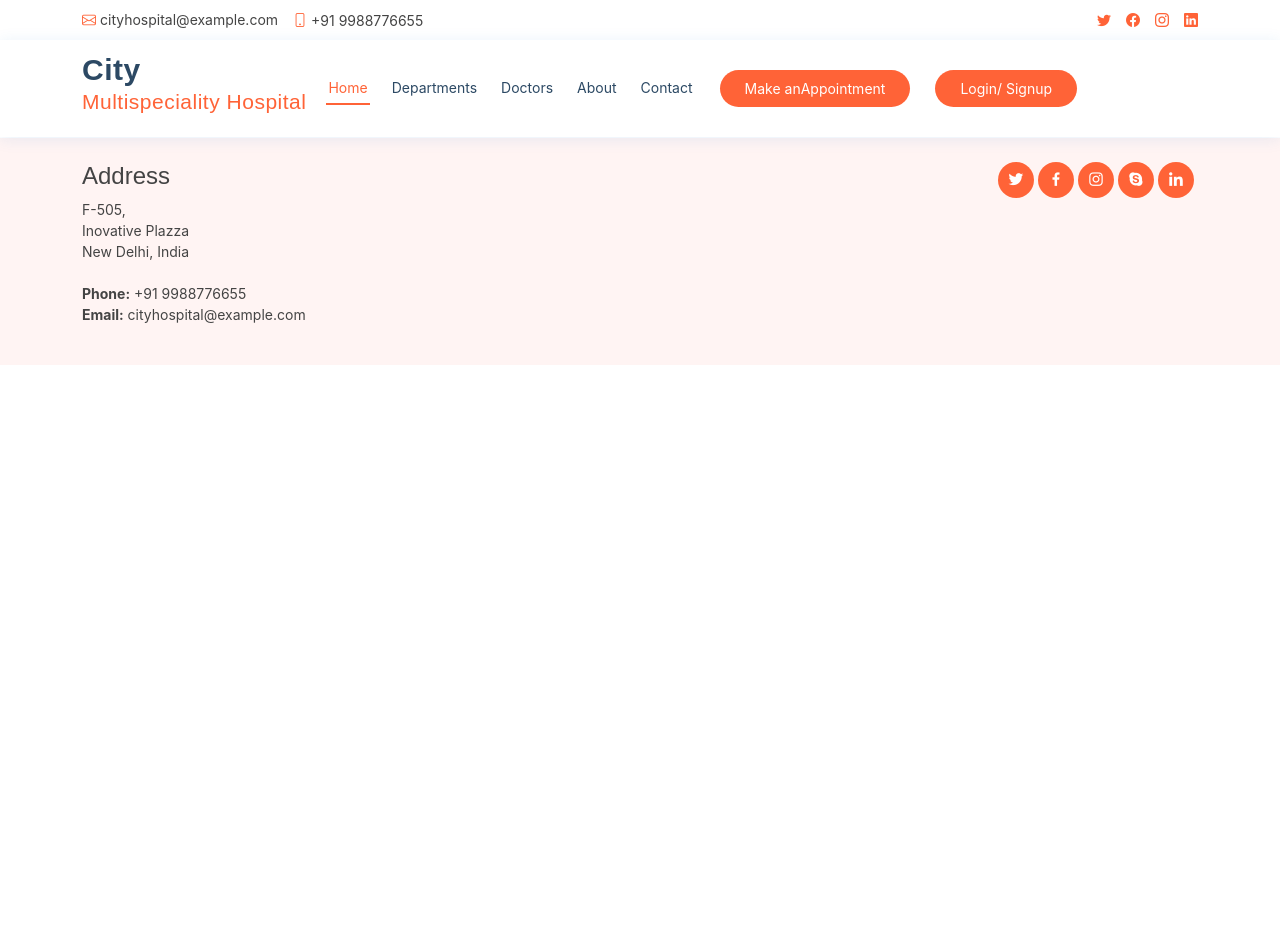
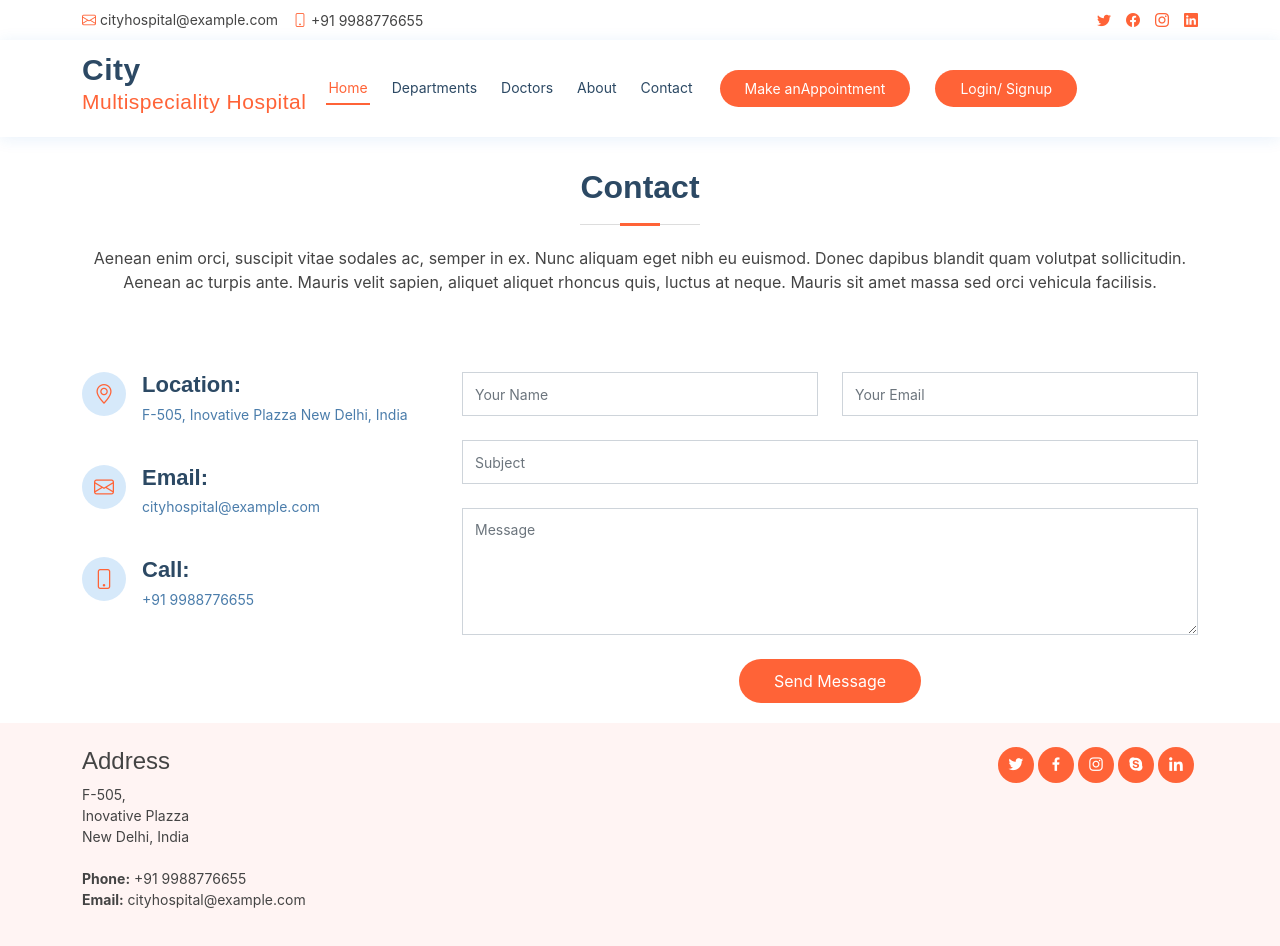
Before and after one commit to divyesh1707/cityhospital, a React (Create React App) app: page /Contact1 in a window 1280 px wide. Shown: the top 946 px of the page. Before the commit the page ends 800 px from the top, so only its background shows below. Built offline with nearby package versions, Linux system fonts and the light colour scheme.

Commit message:
23-06-Validation-Formik & Yup

```diff
--- a/package.json
+++ b/package.json
@@ -11,7 +11,8 @@
     "react-dom": "^18.2.0",
     "react-router-dom": "^6.13.0",
     "react-scripts": "5.0.1",
-    "web-vitals": "^2.1.4"
+    "web-vitals": "^2.1.4",
+    "yup": "^1.2.0"
   },
   "scripts": {
     "start": "react-scripts start",
--- a/src/App.js
+++ b/src/App.js
@@ -3,7 +3,7 @@ import Footer from './Component/Footer';
 import Home from './Container/Home';
 import About from './Container/About';
 import Appointment from './Container/Appointment';
-import Contact from './Container/Contact';
+import Contact from './Container/Contact1';
 import Departments from './Container/Department';
 import Doctors from './Container/Doctors';
 import { Routes, Route } from 'react-router-dom';
@@ -13,6 +13,7 @@ import VisitingDoctors from './Container/VisitingDoctors';
 import NotFound from './Container/NotFound';
 import ForgotPass from './Container/ForgotPass';
 import Auth1 from './Container/Auth1';
+import Contact1 from './Container/Contact1';
 
 function App() {
   return (
@@ -23,7 +24,7 @@ function App() {
         <Route path="/Department" element={<Departments />} />
         <Route path="/Doctors" element={<Doctors />} />
         <Route path="/About" element={<About />} />
-        <Route path="/Contact" element={<Contact/>} />
+        <Route path="/Contact1" element={<Contact1/>} />
         <Route path="/Appointment" element={<Appointment />} />
         {/* <Route path="/Auth" element={<Auth/>}/> */}
         {/* <Route path="/Doctor/:id" element={<Doctor/>}/>
--- a/src/Component/Header.js
+++ b/src/Component/Header.js
@@ -32,7 +32,7 @@ function Header(props) {
                             <li><Link className="nav-link scrollto" to={"/Department"}>Departments</Link></li>
                             <li><Link className="nav-link scrollto" to={"/Doctors"}>Doctors</Link></li>
                             <li><Link className="nav-link scrollto " to={"/About"}>About</Link></li>
-                            <li><Link className="nav-link scrollto" to={"/Contact"}>Contact</Link></li>
+                            <li><Link className="nav-link scrollto" to={"/Contact1"}>Contact</Link></li>
                             {/* <li><Link className="nav-link scrollto" to={"/Appointment"}>Appointment</Link></li> */}
                             {/* <li><Link className="nav-link scrollto" to={"/Auth"}>Auth</Link></li> */}
                         </ul>
--- a/src/Container/Contact.js
+++ b/src/Container/Contact.js
@@ -9,31 +9,33 @@ function Contact(props) {
             subject: '',
             message: ''
         },
-        validate: (values) => {
+        validate: (v) => {
             const errors = {};
 
-            if (!values.name) {
+            if (!v.name) {
                 errors.name = 'Required';
             }
 
-            if (!values.email) {
+            if (!v.email) {
                 errors.email = 'Required';
-            } else if (!/^[A-Z0-9._%+-]+@[A-Z0-9.-]+\.[A-Z]{2,}$/i.test(values.email)) {
+            } else if (!/^[A-Z0-9._%+-]+@[A-Z0-9.-]+\.[A-Z]{2,}$/i.test(v.email)) {
                 errors.email = 'Invalid email address';
             }
 
-            if (!values.subject) {
+            if (!v.subject) {
                 errors.subject = 'Required';
             }
 
-            if (!values.message) {
+            if (!v.message.length > 10) {
+                errors.message = '';
+            }else{
                 errors.message = 'Required';
             }
 
             return errors;
         },
-        onSubmit: (values) => {
-            console.log(values);
+        onSubmit: (v) => {
+            console.log(v);
         }
     });
     return (
--- /dev/null
+++ b/src/Container/Contact1.js
@@ -0,0 +1,143 @@
+import { Formik, useFormik,  } from 'formik';
+import React from 'react';
+import * as yup from 'yup';
+
+function Contact1(props) {
+
+    let userSchema = yup.object({
+        name: yup.string().required('please enter a name').matches( /^[a-zA-Z ]+$/,'please enter a valid name'),
+        email: yup.string().email().required('please enter a email'),
+        subject:  yup.string().required('please enter a subject'),
+        message:  yup.string().required('please enter a message')
+        .test('message','maximum 5 word allowed',
+
+        function(val){
+            let arr = val.split(" ")
+
+            if(arr.length > 5){
+                return false
+            }else{
+                return true
+            }
+        }
+
+        )
+
+    });
+
+    const formik = useFormik({
+        validationSchema : userSchema,
+
+        initialValues: {
+          name: '',
+          email: '',
+          subject: '',
+          message:''
+        },
+        onSubmit: values => {
+
+        },
+      });
+
+    const { values,errors,handleBlur,handleChange,handleSubmit,touched} = formik;
+
+    return (
+        <section id="contact" className="contact">
+            <div className="container">
+                <div className="section-title">
+                    <h2>Contact</h2>
+                    <p>Aenean enim orci, suscipit vitae sodales ac, semper in ex. Nunc aliquam eget nibh eu euismod. Donec dapibus
+                        blandit quam volutpat sollicitudin. Aenean ac turpis ante. Mauris velit sapien, aliquet aliquet rhoncus quis,
+                        luctus at neque. Mauris sit amet massa sed orci vehicula facilisis.</p>
+                </div>
+            </div>
+            <div className="container">
+                <div className="row mt-5">
+                    <div className="col-lg-4">
+                        <div className="info">
+                            <div className="address">
+                                <i className="bi bi-geo-alt" />
+                                <h4>Location:</h4>
+                                <p> F-505, Inovative Plazza New Delhi, India</p>
+                            </div>
+                            <div className="email">
+                                <i className="bi bi-envelope" />
+                                <h4>Email:</h4>
+                                <p>cityhospital@example.com</p>
+                            </div>
+                            <div className="phone">
+
+                                <i className="bi bi-phone" />
+                                <h4>Call:</h4>
+                                <p>+91 9988776655</p>
+                            </div>
+                        </div>
+                    </div>
+                    <div className="col-lg-8 mt-5 mt-lg-0">
+                        <form action method="post" role="form" className="php-email-form" onSubmit={handleSubmit}>
+                            <div className="row">
+                                <div className="col-md-6 form-group">
+                                    <input type="text"
+                                        name="name"
+                                        className="form-control"
+                                        id="name"
+                                        placeholder="Your Name"
+                                        value={values.name}
+                                        onChange={handleChange}
+                                        onBlur={handleBlur}
+                                    />
+                                    <span className='fromError'  style={{ color: 'red' }}>{errors.name && touched.name ?  errors.name : null}</span>
+                                </div>
+                                <div className="col-md-6 form-group mt-3 mt-md-0">
+                                    <input type="email"
+                                        className="form-control"
+                                        name="email"
+                                        id="email"
+                                        placeholder="Your Email"
+                                        value={values.email}
+                                        onChange={handleChange}
+                                        onBlur={handleBlur}
+                                    />
+                                    <span className='fromError' style={{ color: 'red' }}>{errors.email && touched.email ?  errors.email : null}</span>
+
+                                </div>
+                            </div>
+                            <div className="form-group mt-3">
+                                <input type="text"
+                                    className="form-control"
+                                    name="subject"
+                                    id="subject"
+                                    placeholder="Subject"
+                                    value={values.subject}
+                                    onChange={handleChange}
+                                    onBlur={handleBlur}
+                                />
+                                <span className='fromError' style={{ color: 'red' }}>{errors.subject && touched.subject ?  errors.subject : null}</span>
+                            </div>
+                            <div className="form-group mt-3">
+                                <textarea className="form-control"
+                                    name="message"
+                                    rows={5}
+                                    placeholder="Message"
+                                    value={values.message}
+                                    onChange={handleChange}
+                                    onBlur={handleBlur}
+                                />
+                                <span className='fromError' style={{ color: 'red' }}>{errors.message && touched.message ?  errors.message : null}</span>
+                            </div>
+                            <div className="my-3">
+                                <div className="loading">Loading</div>
+                                <div className="error-message" />
+                                <div className="sent-message">Your message has been sent. Thank you!</div>
+                            </div>
+                            <div className="text-center"><button type="submit">Send Message</button></div>
+                        </form>
+                    </div>
+                </div>
+            </div>
+        </section>
+
+    );
+}
+
+export default Contact1;
```
Also changed, not shown: 1 other file (tests, documents, lock files or other folders).
